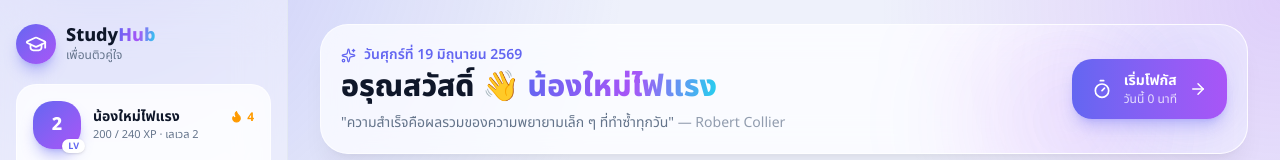
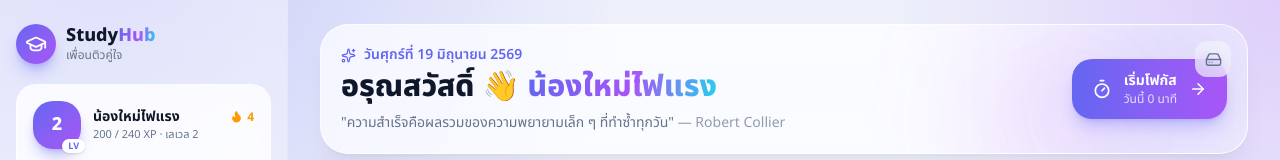
Before and after one commit to kwanchaim/StudyHub, a React (Vite) app: page / in a window 1280 px wide. Shown: the top 160 px of the page. Built offline with nearby package versions, Linux system fonts and the light colour scheme.

Commit message:
feat(dashboard): เพิ่มปุ่ม HardDrive มุมขวาบน นำทางไปหน้าสำรองข้อมูล
Co-Authored-By: Claude Sonnet 4.6 <noreply@anthropic.com>

```diff
--- a/src/components/Dashboard.tsx
+++ b/src/components/Dashboard.tsx
@@ -112,6 +112,14 @@ export default function Dashboard() {
       <Card className="relative overflow-hidden">
         <div className="pointer-events-none absolute -right-10 -top-10 h-48 w-48 rounded-full bg-brand/20 blur-3xl" />
         <div className="pointer-events-none absolute -bottom-12 right-24 h-40 w-40 rounded-full bg-brand2/20 blur-3xl" />
+        {/* ไอคอนสำรองข้อมูล — มุมขวาบน */}
+        <button
+          onClick={() => goTo("backup")}
+          title="สำรอง / กู้คืนข้อมูล"
+          className="absolute right-4 top-4 z-10 grid h-9 w-9 place-items-center rounded-xl bg-surface2/70 text-muted backdrop-blur-sm transition hover:bg-brand/15 hover:text-brand"
+        >
+          <HardDrive size={17} />
+        </button>
         <div className="relative flex flex-col gap-6 sm:flex-row sm:items-center sm:justify-between">
           <div className="min-w-0">
             <p className="flex items-center gap-2 text-sm font-semibold text-brand">
```
